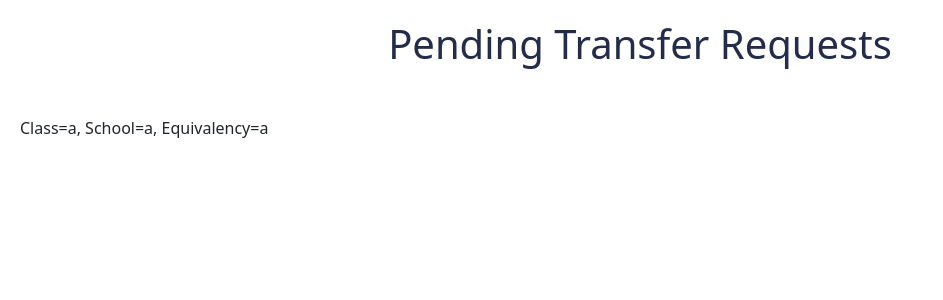
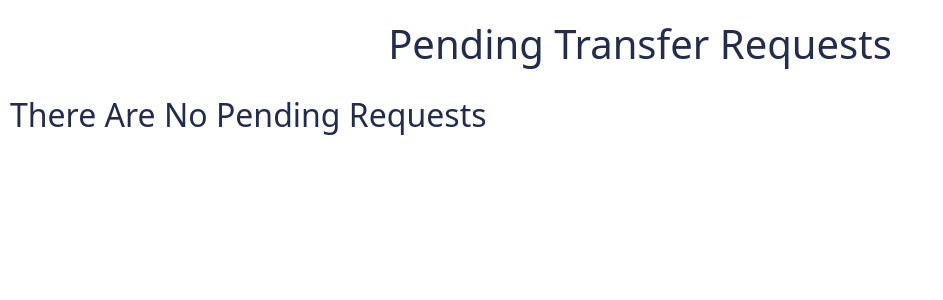
Before and after one commit to etrolbhvdx/project-b-29, a Django app: page /home/pending in a window 1280 px wide. Shown: the part 56-356 px from the top of the page, without its empty margins (0-943 px from the left). Run offline with Django 4.2, Linux system fonts and the light colour scheme; data comes from the database, SQL or seed files in the repository; both versions use the stored data as it was after the commit; some libraries are stand-ins or nearby versions.

Commit message:
pending now displays user specific data

```diff
--- a/login/models.py
+++ b/login/models.py
@@ -13,9 +13,10 @@ class Message(models.Model):
     message_text = models.CharField(max_length=200)
     school_name = models.CharField(max_length=200,default="uva")
     equivalency_name = models.CharField(max_length=200,default="None")
+    user=models.CharField(max_length=200,default="None")
 
     def __str__(self):
-        return "Class="+self.message_text+", School="+self.school_name+", Equivalency="+self.equivalency_name
+        return "Class="+self.message_text+", School="+self.school_name+", Equivalency="+self.equivalency_name+", user="+self.user
 
 
 class Offering(models.Model):
--- a/login/views.py
+++ b/login/views.py
@@ -83,7 +83,7 @@ class ClasView(CreateView):
 
 
 def post(request):
-    m = Message(message_text=request.POST.get("message", ""),school_name=request.POST.get("message2",""),equivalency_name=request.POST.get("message3",""))
+    m = Message(message_text=request.POST.get("message", ""),school_name=request.POST.get("message2",""),equivalency_name=request.POST.get("message3",""),user=request.user)
     m.save()
     return HttpResponseRedirect(request.META.get('HTTP_REFERER'))
 
@@ -139,3 +139,7 @@ class PendingView(generic.ListView):
 #what does get_attr do
     def get_queryset(self):
         return Message.objects.all()
+
+def pend(request):
+    pendlist=Message.objects.all().filter(user=request.user)
+    return render(request,'pending.html',{'list':pendlist})
--- a/mysite/urls.py
+++ b/mysite/urls.py
@@ -47,5 +47,5 @@ urlpatterns = [
     path('home/seas/admin/search', views.search),
     path('home/seas/admin/approveTransfer',views.approveTransfer),
     path('home/seas/admin/denyTransfer',views.denyTransfer),
-    path('home/pending',views.PendingView.as_view()),
+    path('home/pending',views.pend),
 ]
--- a/templates/pending.html
+++ b/templates/pending.html
@@ -54,11 +54,12 @@ h1, h2 {
         <h1>Pending Transfer Requests</h1>
     </div>
 
-    {% if object_list %}
+    {% if list %}
     <div class="d-flex" style="padding-top:20px;padding-left:10px">
-        {% for message in object_list %}
+        {% for message in list %}
             <div class="d-flex" style="padding-top:20px;padding-left:10px">
             <p style="padding-right:15px">{{ message }}</p>
+
     </div>
     {% endfor %}
     </div>
```
Also changed, not shown: db.sqlite3, login/migrations/0002_message_user.py (added).
